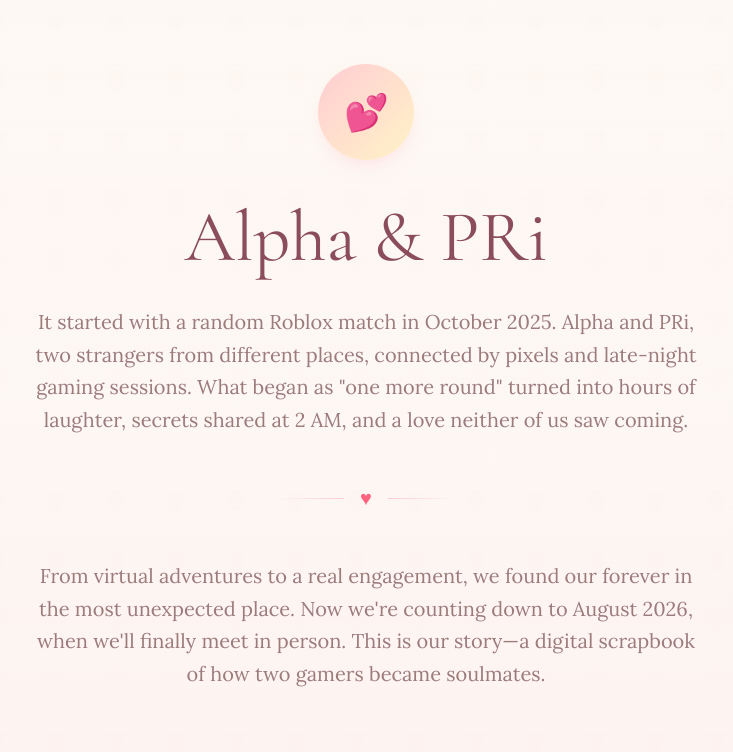
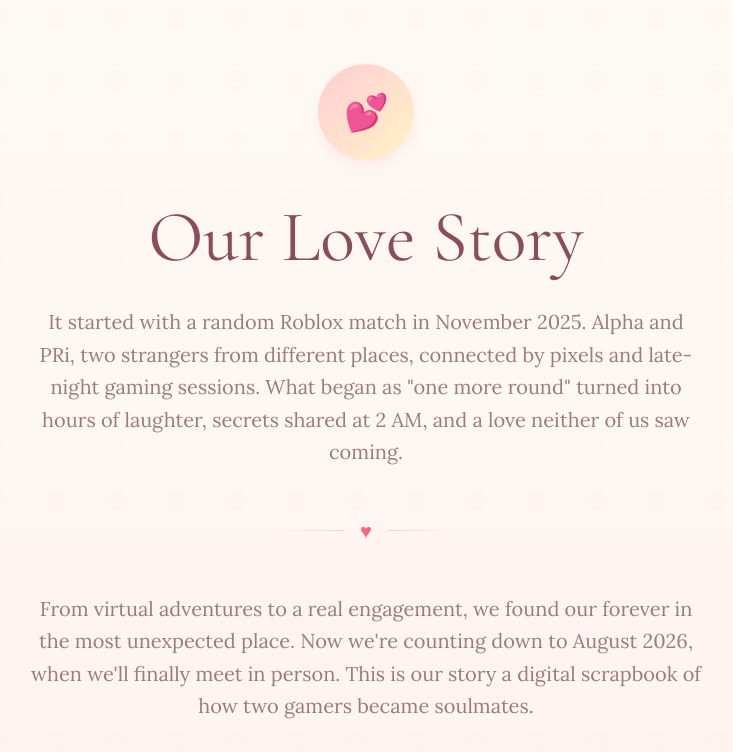
Before and after one commit to tajmilkha/OurLoveStory-7084, a React (Vite) app: page / in a window 1280 px wide. Shown: the top 752 px of the page, without its empty margins (274-1007 px from the left). Built offline with nearby package versions, Linux system fonts and the light colour scheme.

Commit message:
Apply text content changes: At src/web/pages/index.tsx:258 change 'Alpha

```diff
--- a/src/web/pages/index.tsx
+++ b/src/web/pages/index.tsx
@@ -259,7 +259,7 @@ function Index() {
             className="font-serif text-5xl md:text-7xl text-[#8B4D5C] mb-6 leading-tight"
             style={{ fontFamily: "'Cormorant Garamond', serif" }}
           >
-            Alpha & PRi
+            Our Love Story
           </h1>
 
           <p
@@ -268,7 +268,7 @@ function Index() {
             }`}
             style={{ fontFamily: "'Lora', serif" }}
           >
-            It started with a random Roblox match in October 2025. Alpha and PRi,
+            It started with a random Roblox match in November 2025. Alpha and PRi,
             two strangers from different places, connected by pixels and late-night
             gaming sessions. What began as "one more round" turned into hours of
             laughter, secrets shared at 2 AM, and a love neither of us saw coming.
@@ -284,7 +284,7 @@ function Index() {
           >
             From virtual adventures to a real engagement, we found our forever
             in the most unexpected place. Now we're counting down to August 2026,
-            when we'll finally meet in person. This is our story—a digital scrapbook
+            when we'll finally meet in person. This is our story a digital scrapbook
             of how two gamers became soulmates.
           </p>
         </header>
```
Also changed, not shown: tasks.json (+1 -1 lines).
